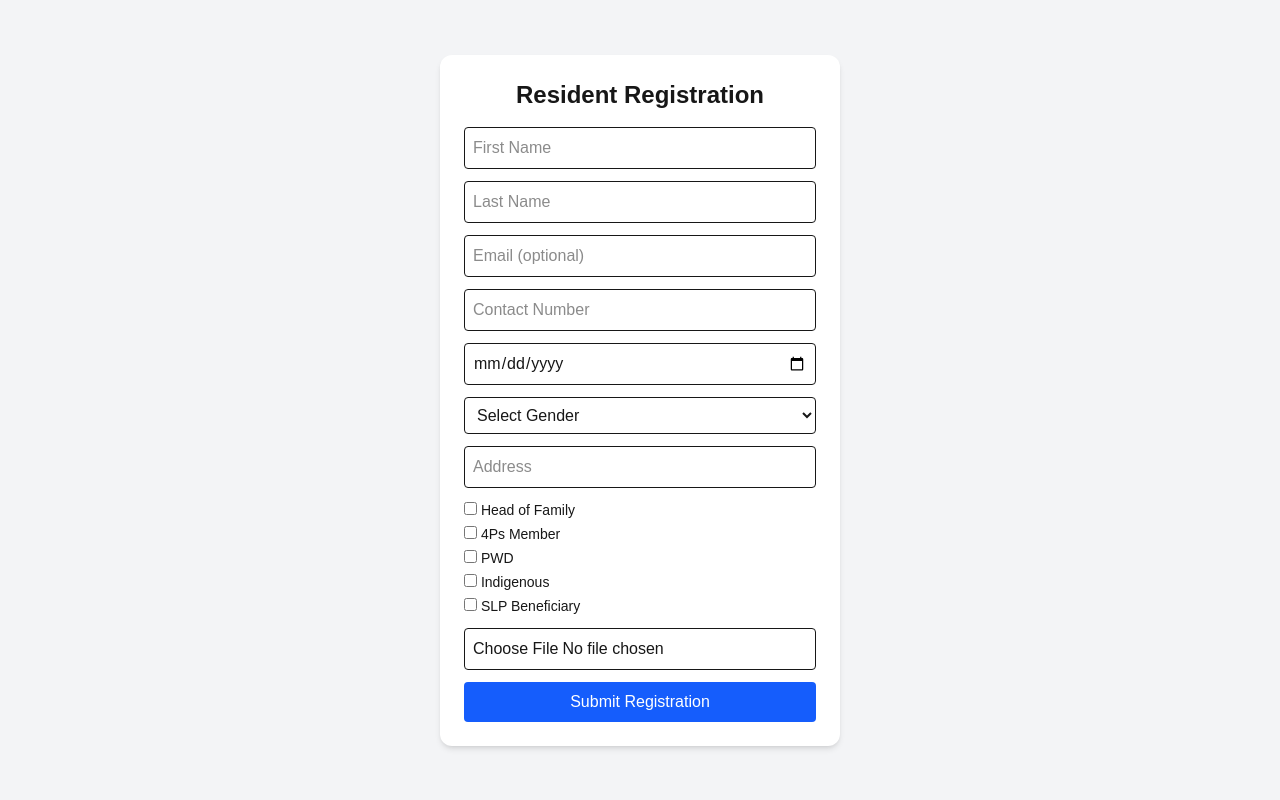
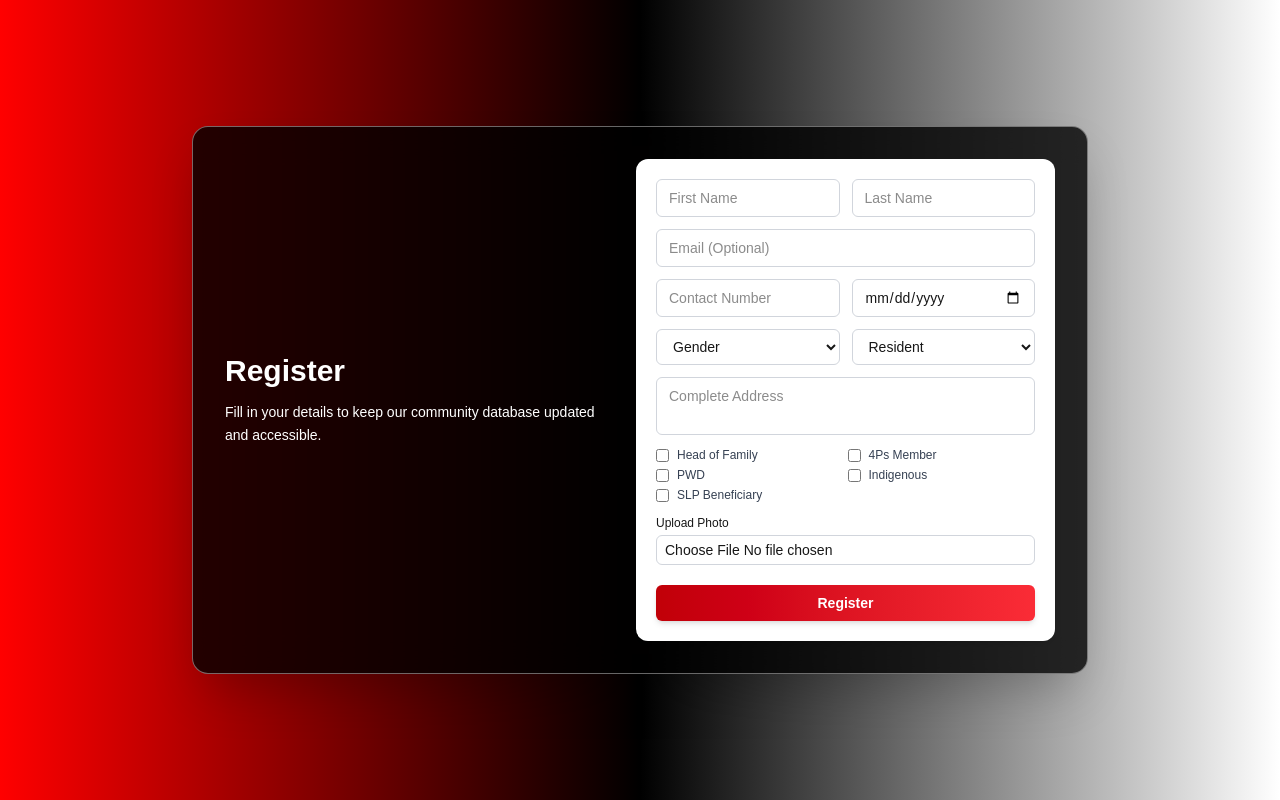
Before and after one commit to mauiestraduuuh/barangay-niugan, a Next.js app: page /register in a window 1280 px wide. Built offline with nearby package versions, Linux system fonts and the light colour scheme.

Commit message:
register front
added design, added htmltextareaelement to handleChange

```diff
--- a/app/register/page.tsx
+++ b/app/register/page.tsx
@@ -28,15 +28,16 @@ export default function RegisterPage() {
   const [message, setMessage] = useState(""); //
 
 const handleChange = (
-  e: React.ChangeEvent<HTMLInputElement | HTMLSelectElement>
+  e: React.ChangeEvent<HTMLInputElement | HTMLSelectElement | HTMLTextAreaElement>
 ) => {
-  const target = e.target as HTMLInputElement | HTMLSelectElement;
+  const target = e.target as HTMLInputElement | HTMLSelectElement | HTMLTextAreaElement;
   const { name, value } = target;
 
-  // Explicitly check for input type
   if (target instanceof HTMLInputElement && target.type === "checkbox") {
+    // Handle checkbox specifically
     setForm((prev) => ({ ...prev, [name]: target.checked }));
   } else {
+    // Handle text, select, and textarea
     setForm((prev) => ({ ...prev, [name]: value }));
   }
 };
@@ -92,45 +93,61 @@ export default function RegisterPage() {
   };
 
   return (
-    <div className="min-h-screen flex items-center justify-center bg-gray-100">
-      <form
-        onSubmit={handleSubmit}
-        className="bg-white p-6 rounded-xl shadow-md w-[400px]"
-      >
-        <h1 className="text-2xl font-semibold text-center mb-4">
-          Resident Registration
+<div className="relative flex min-h-screen items-center justify-center bg-[linear-gradient(90deg,rgba(255,0,0,1)_0%,rgba(0,0,0,1)_50%,rgba(255,255,255,1)_100%)] h-screen">
+
+  <div className="relative z-10 bg-black/80 backdrop-blur-lg shadow-2xl max-w-4xl w-full rounded-2xl p-8 border border-white/40 flex flex-col md:flex-row gap-8">
+    {/* Left side — heading */}
+    <div className="flex-1 flex flex-col justify-center text-center md:text-left">
+      <h1 className="text-3xl font-bold font-poppins text-white mb-3">
+        Register
       </h1>
+      <p className="text-white text-sm leading-relaxed">
+        Fill in your details to keep our community database updated and accessible.
+      </p>
+    </div>
 
-        <div className="grid gap-3">
+    {/* Right side — form */}
+    <div className="flex-1 bg-white rounded-xl p-5 shadow-md">
+      {message && (
+        <p className="mb-4 text-center text-sm text-green-600 font-medium">
+          {message}
+        </p>
+      )}
+
+      <form onSubmit={handleSubmit} className="grid grid-cols-2 gap-3 text-sm">
         <input
+          type="text"
           name="first_name"
           placeholder="First Name"
           value={form.first_name}
           onChange={handleChange}
-            className="border p-2 rounded"
+          className="col-span-1 px-3 py-2 rounded-md border border-gray-300 focus:ring-2 focus:ring-red-600 focus:outline-none"
           required
         />
         <input
+          type="text"
           name="last_name"
           placeholder="Last Name"
           value={form.last_name}
           onChange={handleChange}
-            className="border p-2 rounded"
+          className="col-span-1 px-3 py-2 rounded-md border border-gray-300 focus:ring-2 focus:ring-red-600 focus:outline-none"
           required
         />
         <input
+          type="email"
           name="email"
-            placeholder="Email (optional)"
+          placeholder="Email (Optional)"
           value={form.email}
           onChange={handleChange}
-            className="border p-2 rounded"
+          className="col-span-2 px-3 py-2 rounded-md border border-gray-300 focus:ring-2 focus:ring-red-600 focus:outline-none"
         />
         <input
+          type="text"
           name="contact_no"
           placeholder="Contact Number"
           value={form.contact_no}
           onChange={handleChange}
-            className="border p-2 rounded"
+          className="col-span-1 px-3 py-2 rounded-md border border-gray-300 focus:ring-2 focus:ring-red-600 focus:outline-none"
           required
         />
         <input
@@ -138,95 +155,85 @@ export default function RegisterPage() {
           name="birthdate"
           value={form.birthdate}
           onChange={handleChange}
-            className="border p-2 rounded"
+          className="col-span-1 px-3 py-2 rounded-md border border-gray-300 focus:ring-2 focus:ring-red-600 focus:outline-none"
           required
         />
+
         <select
           name="gender"
           value={form.gender}
           onChange={handleChange}
-            className="border p-2 rounded"
+          className="col-span-1 px-3 py-2 rounded-md border border-gray-300 bg-white focus:ring-2 focus:ring-red-600 focus:outline-none"
         >
-            <option value="">Select Gender</option>
+          <option value="">Gender</option>
           <option value="MALE">Male</option>
           <option value="FEMALE">Female</option>
           <option value="OTHERS">Others</option>
         </select>
-          <input
+
+        <select
+          name="role"
+          value={form.role}
+          onChange={handleChange}
+          className="col-span-1 px-3 py-2 rounded-md border border-gray-300 bg-white focus:ring-2 focus:ring-red-600 focus:outline-none"
+        >
+          <option value="RESIDENT">Resident</option>
+          <option value="STAFF">Staff</option>
+          <option value="ADMIN">Admin</option>
+        </select>
+
+        <textarea
           name="address"
-            placeholder="Address"
+          placeholder="Complete Address"
           value={form.address}
           onChange={handleChange}
-            className="border p-2 rounded"
-          />
+          className="col-span-2 px-3 py-2 rounded-md border border-gray-300 focus:ring-2 focus:ring-red-600 focus:outline-none resize-none"
+        ></textarea>
 
-          <div className="flex flex-col gap-1 text-sm">
-            <label>
-              <input
-                type="checkbox"
-                name="is_head_of_family"
-                checked={form.is_head_of_family}
-                onChange={handleChange}
-              />{" "}
+        {/* Checkboxes */}
+        <div className="col-span-2 grid grid-cols-2 gap-1 text-xs text-gray-700">
+          <label className="flex items-center gap-2">
+            <input type="checkbox" name="is_head_of_family" onChange={handleChange} />
             Head of Family
           </label>
-            <label>
-              <input
-                type="checkbox"
-                name="is_4ps_member"
-                checked={form.is_4ps_member}
-                onChange={handleChange}
-              />{" "}
+          <label className="flex items-center gap-2">
+            <input type="checkbox" name="is_4ps_member" onChange={handleChange} />
             4Ps Member
           </label>
-            <label>
-              <input
-                type="checkbox"
-                name="is_pwd"
-                checked={form.is_pwd}
-                onChange={handleChange}
-              />{" "}
+          <label className="flex items-center gap-2">
+            <input type="checkbox" name="is_pwd" onChange={handleChange} />
             PWD
           </label>
-            <label>
-              <input
-                type="checkbox"
-                name="is_indigenous"
-                checked={form.is_indigenous}
-                onChange={handleChange}
-              />{" "}
+          <label className="flex items-center gap-2">
+            <input type="checkbox" name="is_indigenous" onChange={handleChange} />
             Indigenous
           </label>
-            <label>
-              <input
-                type="checkbox"
-                name="is_slp_beneficiary"
-                checked={form.is_slp_beneficiary}
-                onChange={handleChange}
-              />{" "}
+          <label className="flex items-center gap-2">
+            <input type="checkbox" name="is_slp_beneficiary" onChange={handleChange} />
             SLP Beneficiary
           </label>
         </div>
 
+        <div className="col-span-2">
+          <label className="block text-xs font-medium mb-1">Upload Photo</label>
           <input
             type="file"
+            name="photo"
             accept="image/*"
-            onChange={(e) => setPhoto(e.target.files?.[0] || null)}
-            className="border p-2 rounded"
+            onChange={handleChange}
+            className="w-full px-2 py-1 rounded-md border border-gray-300 focus:ring-2 focus:ring-red-600 focus:outline-none"
           />
+        </div>
 
         <button
           type="submit"
-            className="bg-blue-600 text-white py-2 rounded hover:bg-blue-700 transition"
+          className="col-span-2 py-2 mt-2 text-sm font-semibold rounded-md bg-gradient-to-r from-red-700 to-red-500 text-white hover:from-black hover:to-gray-800 transition-all duration-300 shadow-md hover:shadow-lg"
         >
-            Submit Registration
+          Register
         </button>
+      </form>
     </div>
-
-        {message && (
-          <p className="mt-4 text-center text-sm text-gray-700">{message}</p>
-        )}
-      </form>
+  </div>
 </div>
   );
 }
```
Lines whose indentation alone changed are shown as unchanged.
